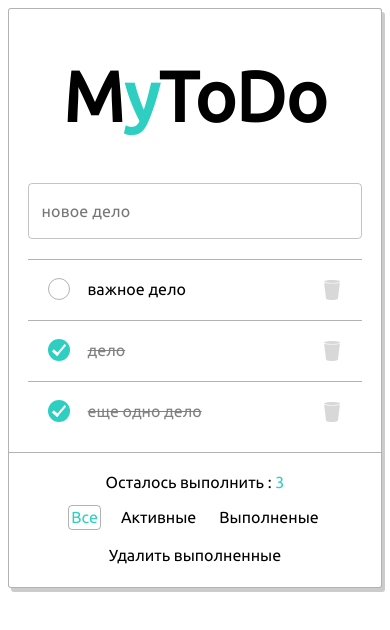
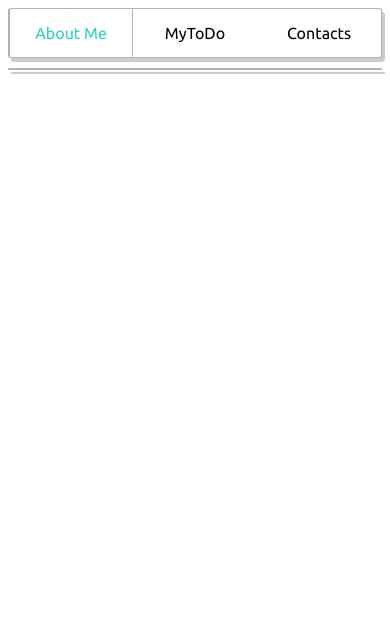
Before and after one commit to WebHeroSchool/MyToDo, a React (Create React App) app: page /about in a window 390 px wide. Shown: the top 630 px of the page. Built offline with nearby package versions, Linux system fonts and the light colour scheme.

Commit message:
task complete

```diff
--- a/package.json
+++ b/package.json
@@ -9,6 +9,7 @@
     "prop-types": "^15.7.2",
     "react": "^16.13.1",
     "react-dom": "^16.13.1",
+    "react-router-dom": "^5.2.0",
     "react-scripts": "3.4.1"
   },
   "scripts": {
--- /dev/null
+++ b/src/components/About/About.js
@@ -0,0 +1,7 @@
+import React from 'react';
+
+const About = () => (
+  <div></div>
+)
+
+export default About;
--- a/src/components/App/App.js
+++ b/src/components/App/App.js
@@ -1,99 +1,24 @@
-import React, { useState, useEffect } from 'react';
-import ItemList from '../ItemList/ItemList';
-import Left from '../Left/Left';
-import Input from '../Input/Input';
-import Filter from '../FilterList/FilterList';
-import Clear from '../Clear/Clear';
+import React from 'react';
+import {BrowserRouter, Route, NavLink} from 'react-router-dom';
 import styles from './App.module.css'
+import Todo from '../Todo/Todo';
+import Contacts from '../Contacts/Contacts';
+import About from '../About/About';
 
 const App = () => {
-  const initialState = {
-    todoItems:[{
-      value: 'важное дело',
-      done: false,
-      id: 1
-    },
-    {
-      value: 'дело',
-      done: true,
-      id: 2
-    },
-    {
-      value: 'еще одно дело',
-      done: true,
-      id: 3
-    }],
-
-    filterItems: [{
-      item: 'Все',
-      active: true
-    },
-    {
-      item: 'Активные',
-      active: false
-    },
-    {
-      item: 'Выполненые',
-      active: false
-    }],
-
-    count: 3
-  }
-
-  const [todoItems, setTodoItems] = useState(initialState.todoItems);
-  const [filterItems] = useState(initialState.filterItems);
-  const [count, setCount] = useState(initialState.count);
-
-  useEffect(() => {
-    console.log('useEffect');
-  })
-
-  const checkboxChange = id => {
-    const newTodoItems = todoItems.map(item => {
-      const newItem = { ...item };
-      if(item.id === id){
-        newItem.done = !newItem.done;
-      }
-      return newItem;
-    })
-    setTodoItems(newTodoItems);
-  }
-
-  const onClickDelete = id => {
-    const newTodoItems = todoItems.filter(item => item.id !== id)
-    setTodoItems(newTodoItems);
-    setCount(count - 1);
-  }
-
-  const onKeyDownAdd = (value) => {
-    const newTodoItems = [
-    ...todoItems,
-    {
-      value: value,
-      done: false,
-      id: count +1
-    }];
-    setTodoItems(newTodoItems);
-    setCount(count +1);
-  };
-
-
   return(
-    <div className={styles.wrap}>
-      <h1 className={styles.title}>M<span className={styles.title_color}>y</span>ToDo</h1>
-      <div className={styles.content}>
-        <Input onKeyDownAdd={onKeyDownAdd}/>
-        <ItemList todoItems={todoItems}
-                  checkboxChange={checkboxChange}
-                  onClickDelete={onClickDelete}
-        />
+    <BrowserRouter>
+      <div className={styles.nav}>
+        <NavLink className={styles.link} activeClassName={styles.active} to='/about'>About Me</NavLink>
+        <NavLink className={styles.link} exact activeClassName={styles.active} to='/'>MyToDo</NavLink>
+        <NavLink className={styles.link} activeClassName={styles.active} to='/contacts'>Contacts</NavLink>
       </div>
-      <div className={styles.footer}>
-        <Left count={todoItems.length}/>
-        <Filter filterItems={filterItems}/>
-        <Clear />
+      <div className={styles.card}>
+        <Route path='/about' component={About}></Route>
+        <Route path='/' exact component={Todo}></Route>
+        <Route path='/contacts' component={Contacts}></Route>
       </div>
-    </div>
+    </BrowserRouter>
   )
 
 };
--- a/src/components/App/App.module.css
+++ b/src/components/App/App.module.css
@@ -2,51 +2,57 @@
 
 * {
   box-sizing: border-box;
+  font-family: 'Ubuntu';
 }
 
-.wrap{
+.nav{
+  width: 50%;
+  height: 50px;
   margin: auto;
-  margin-top: 5%;
-  width: 50%;
-  font-family: 'Ubuntu';
+  display: flex;
+  justify-content: space-around;
+  align-items: center;
   border: 1.3px solid rgba(0,0,0,0.3);
   border-radius: 3px;
   background: white;
   box-shadow: 3px 4px rgba(0,0,0,0.2);
 }
 
-.title{
-  text-align: center;
-  font-size: 70px;
+.link{
+  display: flex;
+  justify-content: center;
+  align-items: center;
+  text-decoration: none;
+  color: black;
+  transition: all .4s;
+  width: 100%;
+  height: 100%;
+  border: 1.3px solid rgba(0,0,0,0);
 }
 
-.title_color{
+.link:hover ,.active{
   color: #2ECFC1;
+  border-left: 1px solid rgba(0,0,0,0.3);
+  border-right: 1.3px solid rgba(0,0,0,0.3);
 }
 
-.content{
-  width: 90%;
+.card{
   margin: auto;
+  margin-top: 20px;
+  width: 50%;
+  border: 1.3px solid rgba(0,0,0,0.3);
+  border-radius: 3px;
+  background: white;
+  box-shadow: 3px 4px rgba(0,0,0,0.2);
 }
 
-.footer{
-  border-top: 1.3px solid rgba(0,0,0,0.3);
-  display: flex;
-  align-items: center;
-  justify-content: space-between;
-  padding: 20px;
-  margin-top: 10px;
-}
-
-
 @media (max-width: 768px){
-  .wrap{
+  .nav{
     width: 100%;
-    margin-top: 0;
   }
 
-  .footer{
-    flex-direction: column;
-    height: 135px;
+  .card{
+    width: 100%;
+    margin-top: 10px;
   }
 }
--- /dev/null
+++ b/src/components/Contacts/Contacts.js
@@ -0,0 +1,7 @@
+import React from 'react';
+
+const Contacts = () => (
+  <div></div>
+)
+
+export default Contacts;
--- /dev/null
+++ b/src/components/Todo/Todo.js
@@ -0,0 +1,93 @@
+import React, {useState} from 'react';
+import ItemList from '../ItemList/ItemList';
+import Left from '../Left/Left';
+import Input from '../Input/Input';
+import Filter from '../FilterList/FilterList';
+import Clear from '../Clear/Clear';
+import styles from './Todo.module.css'
+
+const Todo = () => {
+  const initialState = {
+    todoItems:[{
+      value: 'важное дело',
+      done: false,
+      id: 1
+    },
+    {
+      value: 'дело',
+      done: true,
+      id: 2
+    },
+    {
+      value: 'еще одно дело',
+      done: true,
+      id: 3
+    }],
+
+    filterItems: [{
+      item: 'Все',
+      active: true
+    },
+    {
+      item: 'Активные',
+      active: false
+    },
+    {
+      item: 'Выполненые',
+      active: false
+    }],
+
+    count: 3
+  }
+
+  const [todoItems, setTodoItems] = useState(initialState.todoItems);
+  const [filterItems] = useState(initialState.filterItems);
+  const [count, setCount] = useState(initialState.count);
+
+  const checkboxChange = id => {
+    const newTodoItems = todoItems.map(item => {
+      const newItem = { ...item };
+      if(item.id === id){
+        newItem.done = !newItem.done;
+      }
+      return newItem;
+    })
+    setTodoItems(newTodoItems);
+  }
+
+  const onClickDelete = id => {
+    const newTodoItems = todoItems.filter(item => item.id !== id)
+    setTodoItems(newTodoItems);
+  }
+
+  const onKeyDownAdd = value => {
+    const newTodoItems = [
+    ...todoItems,
+    {
+      value: value,
+      done: false,
+      id: count +1
+    }];
+    setTodoItems(newTodoItems);
+    setCount(count +1);
+  };
+
+
+  return(<>
+      <h1 className={styles.title}>M<span className={styles.title_color}>y</span>ToDo</h1>
+      <div className={styles.content}>
+        <Input onKeyDownAdd={onKeyDownAdd}/>
+        <ItemList todoItems={todoItems}
+                  checkboxChange={checkboxChange}
+                  onClickDelete={onClickDelete}
+        />
+      </div>
+      <div className={styles.footer}>
+        <Left count={todoItems.length}/>
+        <Filter filterItems={filterItems}/>
+        <Clear />
+      </div>
+    </>)
+}
+
+export default Todo;
--- /dev/null
+++ b/src/components/Todo/Todo.module.css
@@ -0,0 +1,30 @@
+.title{
+  text-align: center;
+  font-size: 70px;
+}
+
+.title_color{
+  color: #2ECFC1;
+}
+
+.content{
+  width: 90%;
+  margin: auto;
+}
+
+.footer{
+  border-top: 1.3px solid rgba(0,0,0,0.3);
+  display: flex;
+  align-items: center;
+  justify-content: space-between;
+  padding: 20px;
+  margin-top: 10px;
+}
+
+
+@media (max-width: 768px){
+  .footer{
+    flex-direction: column;
+    height: 135px;
+  }
+}
```
Also changed, not shown: 1 other file (tests, documents, lock files or other folders).
